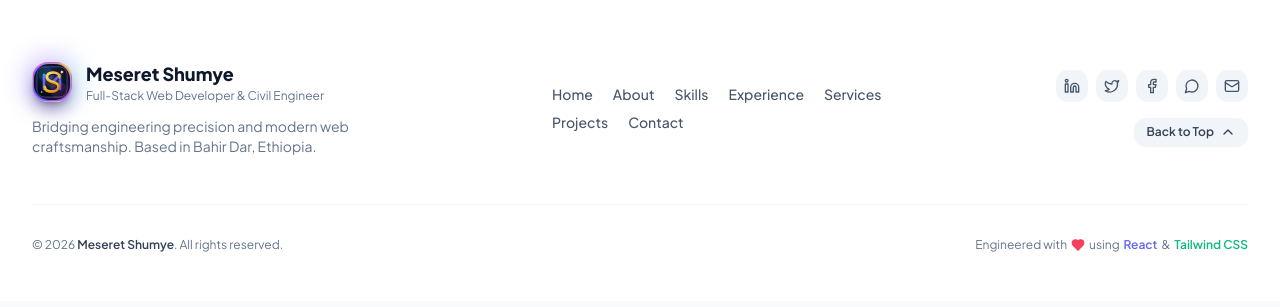
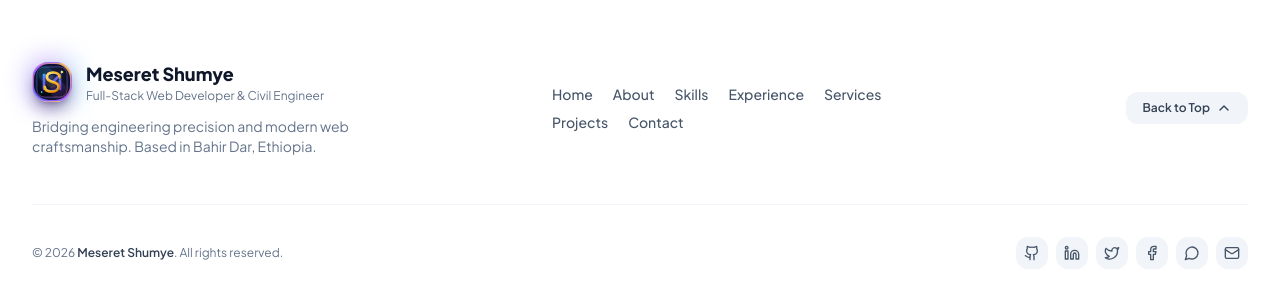
Before and after one commit to meseretshumye/Resume, a React (Vite) app: page / in a window 1280 px wide. Shown: the part 10378-10685 px from the top of the page. Built offline with nearby package versions, Linux system fonts and the light colour scheme.

Commit message:
style: relocate social links to footer bottom bar and remove engineered with text

```diff
--- a/src/components/Footer.jsx
+++ b/src/components/Footer.jsx
@@ -7,8 +7,7 @@ import {
   Facebook,
   Github,
   MessageCircle,
-  Mail,
-  Heart
+  Mail
 } from 'lucide-react';
 
 export default function Footer({ personalInfo }) {
@@ -30,6 +29,7 @@ export default function Footer({ personalInfo }) {
     <footer className="bg-white dark:bg-slate-950 border-t border-slate-200 dark:border-slate-800/80 pt-16 pb-12 transition-colors">
       <div className="max-w-7xl mx-auto px-4 sm:px-6 lg:px-8">
 
+        {/* Main Footer Row */}
         <div className="grid grid-cols-1 md:grid-cols-12 gap-8 items-center pb-12 border-b border-slate-100 dark:border-slate-800">
 
           {/* Brand Info */}
@@ -41,7 +41,7 @@ export default function Footer({ personalInfo }) {
                   {personalInfo.name}
                 </h3>
                 <p className="text-xs text-slate-500 dark:text-slate-400">
-                  Full-Stack Web Developer & Civil Engineer
+                  Full-Stack Web Developer &amp; Civil Engineer
                 </p>
               </div>
             </div>
@@ -50,7 +50,7 @@ export default function Footer({ personalInfo }) {
             </p>
           </div>
 
-          {/* Nav links */}
+          {/* Navigation Links */}
           <div className="md:col-span-4 flex flex-wrap gap-x-5 gap-y-2">
             {navLinks.map((link) => (
               <a
@@ -63,59 +63,11 @@ export default function Footer({ personalInfo }) {
             ))}
           </div>
 
-          {/* Social Icons & Back to Top */}
-          <div className="md:col-span-3 flex md:flex-col items-center md:items-end justify-between gap-4">
-            <div className="flex items-center gap-2">
-              <a
-                href={personalInfo.socialLinks.linkedin}
-                target="_blank"
-                rel="noopener noreferrer"
-                className="p-2 rounded-xl bg-slate-100 hover:bg-indigo-50 dark:bg-slate-800 dark:hover:bg-indigo-950/60 text-slate-600 hover:text-indigo-600 dark:text-slate-400 dark:hover:text-indigo-400 transition-colors"
-                aria-label="LinkedIn"
-              >
-                <Linkedin className="w-4 h-4" />
-              </a>
-              <a
-                href={personalInfo.socialLinks.twitter}
-                target="_blank"
-                rel="noopener noreferrer"
-                className="p-2 rounded-xl bg-slate-100 hover:bg-indigo-50 dark:bg-slate-800 dark:hover:bg-indigo-950/60 text-slate-600 hover:text-indigo-600 dark:text-slate-400 dark:hover:text-indigo-400 transition-colors"
-                aria-label="Twitter"
-              >
-                <Twitter className="w-4 h-4" />
-              </a>
-              {personalInfo.socialLinks.facebook && (
-                <a
-                  href={personalInfo.socialLinks.facebook}
-                  target="_blank"
-                  rel="noopener noreferrer"
-                  className="p-2 rounded-xl bg-slate-100 hover:bg-indigo-50 dark:bg-slate-800 dark:hover:bg-indigo-950/60 text-slate-600 hover:text-indigo-600 dark:text-slate-400 dark:hover:text-indigo-400 transition-colors"
-                  aria-label="Facebook"
-                >
-                  <Facebook className="w-4 h-4" />
-                </a>
-              )}
-              <a
-                href={personalInfo.socialLinks.whatsapp}
-                target="_blank"
-                rel="noreferrer"
-                className="p-2 rounded-xl bg-slate-100 hover:bg-emerald-50 dark:bg-slate-800 dark:hover:bg-emerald-950/60 text-slate-600 hover:text-emerald-600 dark:text-slate-400 dark:hover:text-emerald-400 transition-colors"
-                aria-label="WhatsApp"
-              >
-                <MessageCircle className="w-4 h-4" />
-              </a>
-              <a
-                href={`mailto:${personalInfo.email}`}
-                className="p-2 rounded-xl bg-slate-100 hover:bg-indigo-50 dark:bg-slate-800 dark:hover:bg-indigo-950/60 text-slate-600 hover:text-indigo-600 dark:text-slate-400 dark:hover:text-indigo-400 transition-colors"
-                aria-label="Email"
-              >
-                <Mail className="w-4 h-4" />
-              </a>
-            </div>
-
+          {/* Back to Top (Social icons removed from here) */}
+          <div className="md:col-span-3 flex items-center md:justify-end">
             <button
               onClick={scrollToTop}
-              className="inline-flex items-center gap-1.5 px-3 py-1.5 rounded-xl bg-slate-100 dark:bg-slate-800 hover:bg-slate-200 dark:hover:bg-slate-700 text-slate-700 dark:text-slate-300 text-xs font-semibold transition-all shadow-sm"
+              className="inline-flex items-center gap-1.5 px-4 py-2 rounded-xl bg-slate-100 dark:bg-slate-800/80 hover:bg-slate-200 dark:hover:bg-slate-700 text-slate-700 dark:text-slate-300 text-xs font-semibold transition-all shadow-xs hover:scale-105 cursor-pointer"
               aria-label="Back to Top"
             >
               <span>Back to Top</span>
@@ -125,14 +77,79 @@ export default function Footer({ personalInfo }) {
 
         </div>
 
-        {/* Bottom Bar */}
+        {/* Bottom Bar: Copyright on Left, Social Links on Right */}
         <div className="pt-8 flex flex-col sm:flex-row items-center justify-between text-xs text-slate-500 dark:text-slate-400 gap-4">
-          <p>
+          <p className="text-center sm:text-left">
             © {new Date().getFullYear()} <span className="font-semibold text-slate-700 dark:text-slate-300">{personalInfo.name}</span>. All rights reserved.
           </p>
-          <p className="flex items-center gap-1">
-            Engineered with <Heart className="w-3.5 h-3.5 text-rose-500 fill-rose-500" /> using <span className="font-semibold text-indigo-500">React</span> & <span className="font-semibold text-emerald-500">Tailwind CSS</span>
-          </p>
+
+          {/* Social Links Replacing "Engineered with React & Tailwind CSS" */}
+          <div className="flex items-center gap-2">
+            {personalInfo.socialLinks?.github && (
+              <a
+                href={personalInfo.socialLinks.github}
+                target="_blank"
+                rel="noopener noreferrer"
+                className="p-2 rounded-xl bg-slate-100 hover:bg-indigo-50 dark:bg-slate-800/80 dark:hover:bg-indigo-950/60 text-slate-600 hover:text-indigo-600 dark:text-slate-400 dark:hover:text-indigo-400 transition-colors shadow-xs"
+                aria-label="GitHub"
+              >
+                <Github className="w-4 h-4" />
+              </a>
+            )}
+            {personalInfo.socialLinks?.linkedin && (
+              <a
+                href={personalInfo.socialLinks.linkedin}
+                target="_blank"
+                rel="noopener noreferrer"
+                className="p-2 rounded-xl bg-slate-100 hover:bg-indigo-50 dark:bg-slate-800/80 dark:hover:bg-indigo-950/60 text-slate-600 hover:text-indigo-600 dark:text-slate-400 dark:hover:text-indigo-400 transition-colors shadow-xs"
+                aria-label="LinkedIn"
+              >
+                <Linkedin className="w-4 h-4" />
+              </a>
+            )}
+            {personalInfo.socialLinks?.twitter && (
+              <a
+                href={personalInfo.socialLinks.twitter}
+                target="_blank"
+                rel="noopener noreferrer"
+                className="p-2 rounded-xl bg-slate-100 hover:bg-indigo-50 dark:bg-slate-800/80 dark:hover:bg-indigo-950/60 text-slate-600 hover:text-indigo-600 dark:text-slate-400 dark:hover:text-indigo-400 transition-colors shadow-xs"
+                aria-label="Twitter"
+              >
+                <Twitter className="w-4 h-4" />
+              </a>
+            )}
+            {personalInfo.socialLinks?.facebook && (
+              <a
+                href={personalInfo.socialLinks.facebook}
+                target="_blank"
+                rel="noopener noreferrer"
+                className="p-2 rounded-xl bg-slate-100 hover:bg-indigo-50 dark:bg-slate-800/80 dark:hover:bg-indigo-950/60 text-slate-600 hover:text-indigo-600 dark:text-slate-400 dark:hover:text-indigo-400 transition-colors shadow-xs"
+                aria-label="Facebook"
+              >
+                <Facebook className="w-4 h-4" />
+              </a>
+            )}
+            {personalInfo.socialLinks?.whatsapp && (
+              <a
+                href={personalInfo.socialLinks.whatsapp}
+                target="_blank"
+                rel="noopener noreferrer"
+                className="p-2 rounded-xl bg-slate-100 hover:bg-emerald-50 dark:bg-slate-800/80 dark:hover:bg-emerald-950/60 text-slate-600 hover:text-emerald-600 dark:text-slate-400 dark:hover:text-emerald-400 transition-colors shadow-xs"
+                aria-label="WhatsApp"
+              >
+                <MessageCircle className="w-4 h-4" />
+              </a>
+            )}
+            {personalInfo.email && (
+              <a
+                href={`mailto:${personalInfo.email}`}
+                className="p-2 rounded-xl bg-slate-100 hover:bg-indigo-50 dark:bg-slate-800/80 dark:hover:bg-indigo-950/60 text-slate-600 hover:text-indigo-600 dark:text-slate-400 dark:hover:text-indigo-400 transition-colors shadow-xs"
+                aria-label="Email"
+              >
+                <Mail className="w-4 h-4" />
+              </a>
+            )}
+          </div>
         </div>
 
       </div>
```
Also changed, not shown: 1 other file (tests, documents, lock files or other folders).
